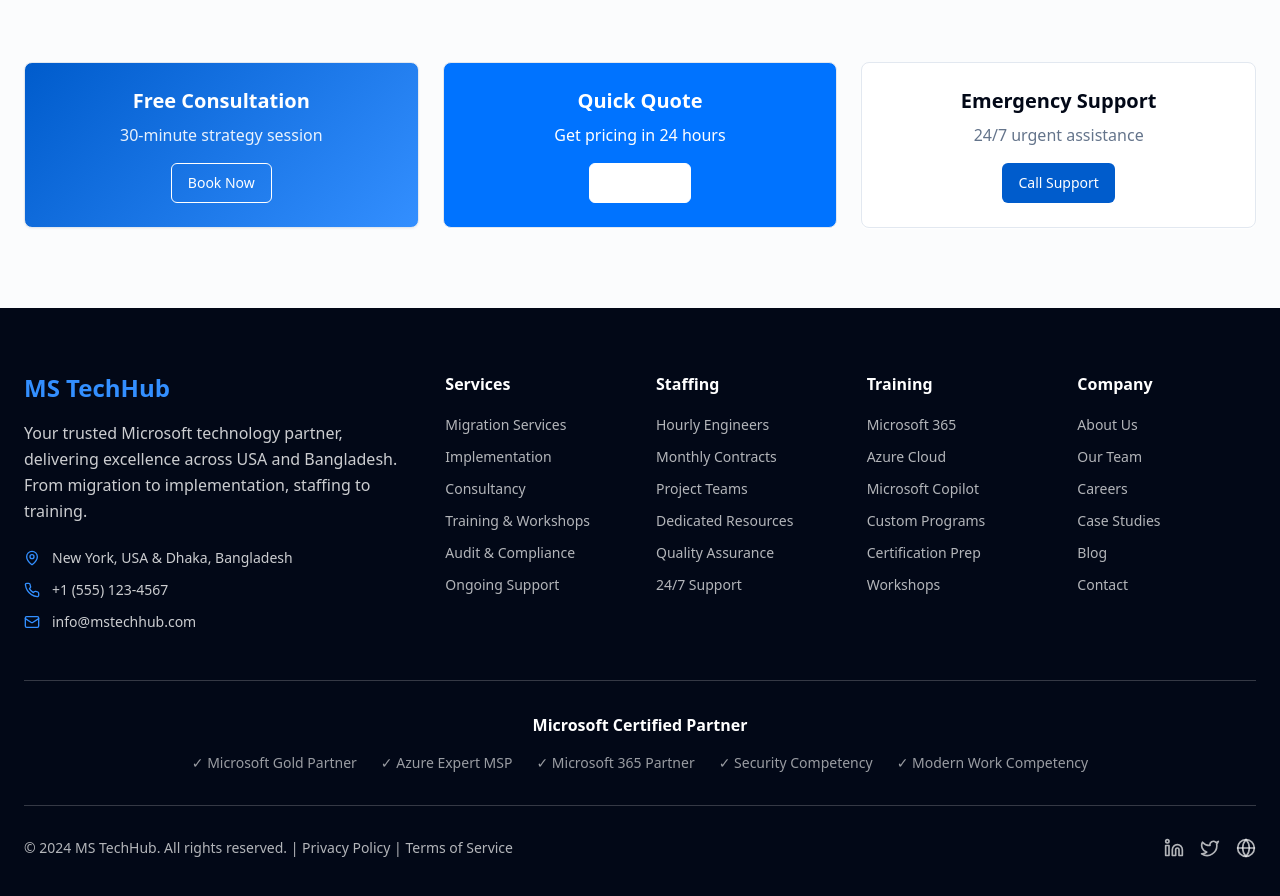
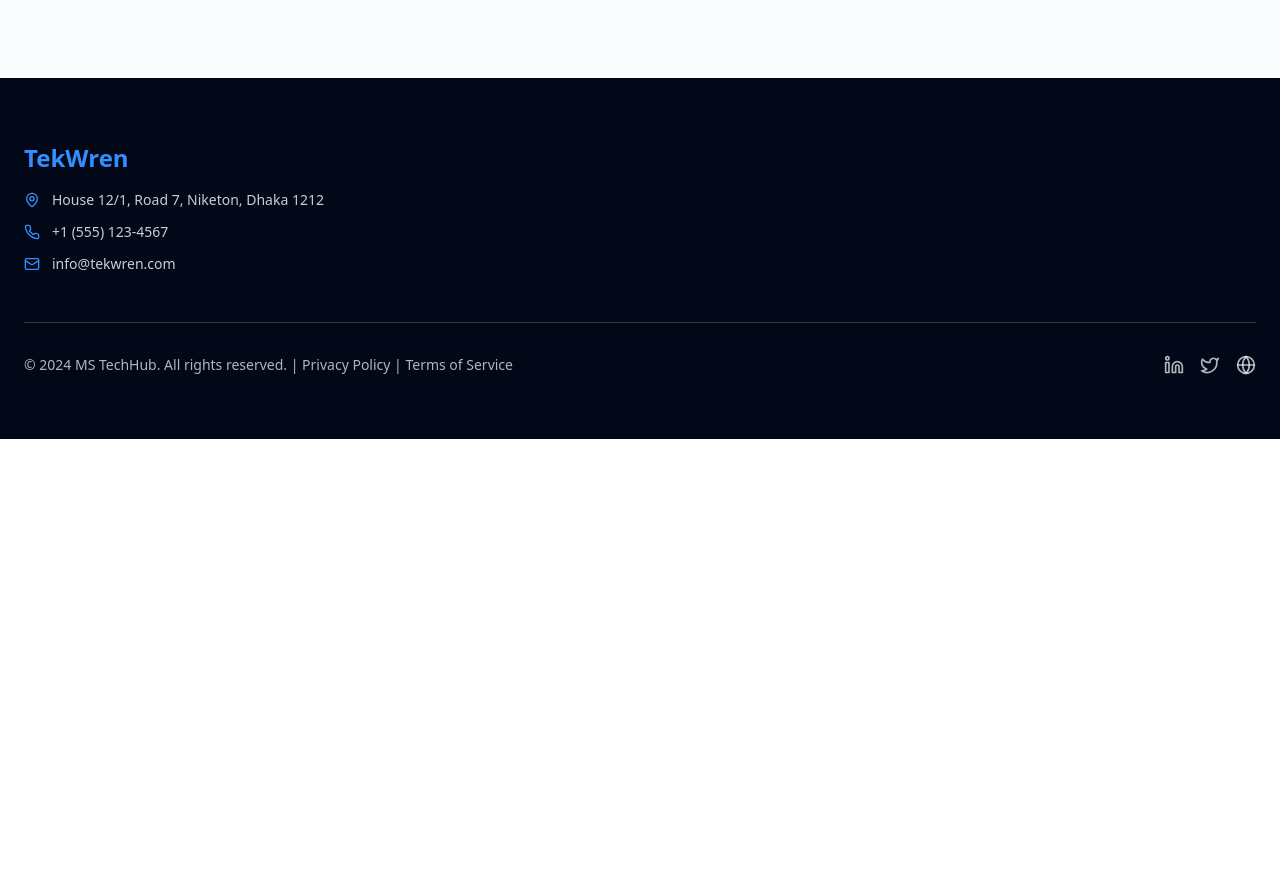
Before and after one commit to asif-uz-zaman/azure-microsoft-talent-hub, a React (Vite) app: page / in a window 1280 px wide. Shown: the part 5878-6774 px from the top of the page. After the commit the page ends 6317 px from the top, so only its background shows below. Built offline with nearby package versions, Linux system fonts and the light colour scheme.

Commit message:
Visual edit in Lovable
Edited UI in Lovable

```diff
--- a/src/components/Contact.tsx
+++ b/src/components/Contact.tsx
@@ -32,10 +32,7 @@ export const Contact = () => {
           <h2 className="text-4xl md:text-5xl font-bold text-foreground mb-6">
             Let's <span className="text-primary">Start Your Journey</span>
           </h2>
-          <p className="text-xl text-muted-foreground max-w-3xl mx-auto">
-            Ready to transform your business with Microsoft technology?
-            Get in touch with our experts for a free consultation.
-          </p>
+          <p className="text-xl text-muted-foreground max-w-3xl mx-auto">Ready to transform your business with leading technology solutions? Get in touch with our experts for a free consultation.</p>
         </div>
 
         <div className="grid grid-cols-1 lg:grid-cols-3 gap-8">
@@ -71,31 +68,7 @@ export const Contact = () => {
         </div>
 
         {/* Quick Action Cards */}
-        <div className="grid grid-cols-1 md:grid-cols-3 gap-6 mt-16">
-          <Card className="bg-gradient-hero text-primary-foreground text-center p-6 shadow-glow animate-scale-in">
-            <h4 className="text-xl font-bold mb-2">Free Consultation</h4>
-            <p className="mb-4 text-primary-foreground/90">30-minute strategy session</p>
-            <Button variant="outline" className="bg-transparent border-primary-foreground text-primary-foreground hover:bg-primary-foreground hover:text-primary">
-              Book Now
-            </Button>
-          </Card>
 
-          <Card className="bg-accent text-accent-foreground text-center p-6 shadow-card animate-scale-in">
-            <h4 className="text-xl font-bold mb-2">Quick Quote</h4>
-            <p className="mb-4">Get pricing in 24 hours</p>
-            <Button variant="outline" className="border-accent-foreground">
-              Get Quote
-            </Button>
-          </Card>
-
-          <Card className="bg-card text-card-foreground text-center p-6 shadow-card animate-scale-in">
-            <h4 className="text-xl font-bold mb-2">Emergency Support</h4>
-            <p className="mb-4 text-muted-foreground">24/7 urgent assistance</p>
-            <Button>
-              Call Support
-            </Button>
-          </Card>
-        </div>
       </div>
     </section>;
 };
--- a/src/components/Footer.tsx
+++ b/src/components/Footer.tsx
@@ -1,69 +1,30 @@
 import { Mail, Phone, MapPin, Linkedin, Twitter, Globe } from "lucide-react";
-
 export const Footer = () => {
-  const footerSections = [
-    {
-      title: "Services",
-      links: [
-        "Migration Services",
-        "Implementation",
-        "Consultancy",
-        "Training & Workshops",
-        "Audit & Compliance",
-        "Ongoing Support"
-      ]
-    },
-    {
-      title: "Staffing",
-      links: [
-        "Hourly Engineers",
-        "Monthly Contracts",
-        "Project Teams",
-        "Dedicated Resources",
-        "Quality Assurance",
-        "24/7 Support"
-      ]
-    },
-    {
-      title: "Training",
-      links: [
-        "Microsoft 365",
-        "Azure Cloud",
-        "Microsoft Copilot",
-        "Custom Programs",
-        "Certification Prep",
-        "Workshops"
-      ]
-    },
-    {
-      title: "Company",
-      links: [
-        "About Us",
-        "Our Team",
-        "Careers",
-        "Case Studies",
-        "Blog",
-        "Contact"
-      ]
-    }
-  ];
-
-  return (
-    <footer className="bg-foreground text-background">
+  const footerSections = [{
+    title: "Services",
+    links: ["Migration Services", "Implementation", "Consultancy", "Training & Workshops", "Audit & Compliance", "Ongoing Support"]
+  }, {
+    title: "Staffing",
+    links: ["Hourly Engineers", "Monthly Contracts", "Project Teams", "Dedicated Resources", "Quality Assurance", "24/7 Support"]
+  }, {
+    title: "Training",
+    links: ["Microsoft 365", "Azure Cloud", "Microsoft Copilot", "Custom Programs", "Certification Prep", "Workshops"]
+  }, {
+    title: "Company",
+    links: ["About Us", "Our Team", "Careers", "Case Studies", "Blog", "Contact"]
+  }];
+  return <footer className="bg-foreground text-background">
       <div className="container mx-auto px-6 py-16">
         {/* Main Footer Content */}
         <div className="grid grid-cols-1 md:grid-cols-2 lg:grid-cols-6 gap-8 mb-12">
           {/* Company Info */}
           <div className="lg:col-span-2">
-            <h3 className="text-2xl font-bold text-primary-glow mb-4">MS TechHub</h3>
-            <p className="text-background/80 mb-6 leading-relaxed">
-              Your trusted Microsoft technology partner, delivering excellence across
-              USA and Bangladesh. From migration to implementation, staffing to training.
-            </p>
+            <h3 className="text-2xl font-bold text-primary-glow mb-4">TekWren</h3>
+
             <div className="space-y-3">
               <div className="flex items-center space-x-3">
                 <MapPin className="h-4 w-4 text-primary-glow" />
-                <span className="text-sm text-background/80">New York, USA & Dhaka, Bangladesh</span>
+                <span className="text-sm text-background/80">House 12/1, Road 7, Niketon, Dhaka 1212</span>
               </div>
               <div className="flex items-center space-x-3">
                 <Phone className="h-4 w-4 text-primary-glow" />
@@ -71,42 +32,17 @@ export const Footer = () => {
               </div>
               <div className="flex items-center space-x-3">
                 <Mail className="h-4 w-4 text-primary-glow" />
-                <span className="text-sm text-background/80">info@mstechhub.com</span>
+                <span className="text-sm text-background/80">info@tekwren.com</span>
               </div>
             </div>
           </div>
 
           {/* Footer Links */}
-          {footerSections.map((section, index) => (
-            <div key={index}>
-              <h4 className="font-semibold text-background mb-4">{section.title}</h4>
-              <ul className="space-y-2">
-                {section.links.map((link, linkIndex) => (
-                  <li key={linkIndex}>
-                    <a
-                      href="#"
-                      className="text-background/70 hover:text-primary-glow transition-colors duration-200 text-sm"
-                    >
-                      {link}
-                    </a>
-                  </li>
-                ))}
-              </ul>
-            </div>
-          ))}
+          {footerSections.map((section, index) => {})}
         </div>
 
         {/* Certifications & Partnerships */}
-        <div className="border-t border-background/20 pt-8 mb-8">
-          <h4 className="font-semibold text-background mb-4 text-center">Microsoft Certified Partner</h4>
-          <div className="flex flex-wrap justify-center items-center gap-6 text-background/60 text-sm">
-            <span>✓ Microsoft Gold Partner</span>
-            <span>✓ Azure Expert MSP</span>
-            <span>✓ Microsoft 365 Partner</span>
-            <span>✓ Security Competency</span>
-            <span>✓ Modern Work Competency</span>
-          </div>
-        </div>
+
 
         {/* Bottom Footer */}
         <div className="border-t border-background/20 pt-8">
@@ -116,31 +52,18 @@ export const Footer = () => {
             </div>
 
             <div className="flex items-center space-x-4">
-              <a
-                href="#"
-                className="text-background/70 hover:text-primary-glow transition-colors duration-200"
-                aria-label="LinkedIn"
-              >
+              <a href="#" className="text-background/70 hover:text-primary-glow transition-colors duration-200" aria-label="LinkedIn">
                 <Linkedin className="h-5 w-5" />
               </a>
-              <a
-                href="#"
-                className="text-background/70 hover:text-primary-glow transition-colors duration-200"
-                aria-label="Twitter"
-              >
+              <a href="#" className="text-background/70 hover:text-primary-glow transition-colors duration-200" aria-label="Twitter">
                 <Twitter className="h-5 w-5" />
               </a>
-              <a
-                href="#"
-                className="text-background/70 hover:text-primary-glow transition-colors duration-200"
-                aria-label="Website"
-              >
+              <a href="#" className="text-background/70 hover:text-primary-glow transition-colors duration-200" aria-label="Website">
                 <Globe className="h-5 w-5" />
               </a>
             </div>
           </div>
         </div>
       </div>
-    </footer>
-  );
+    </footer>;
 };
```
